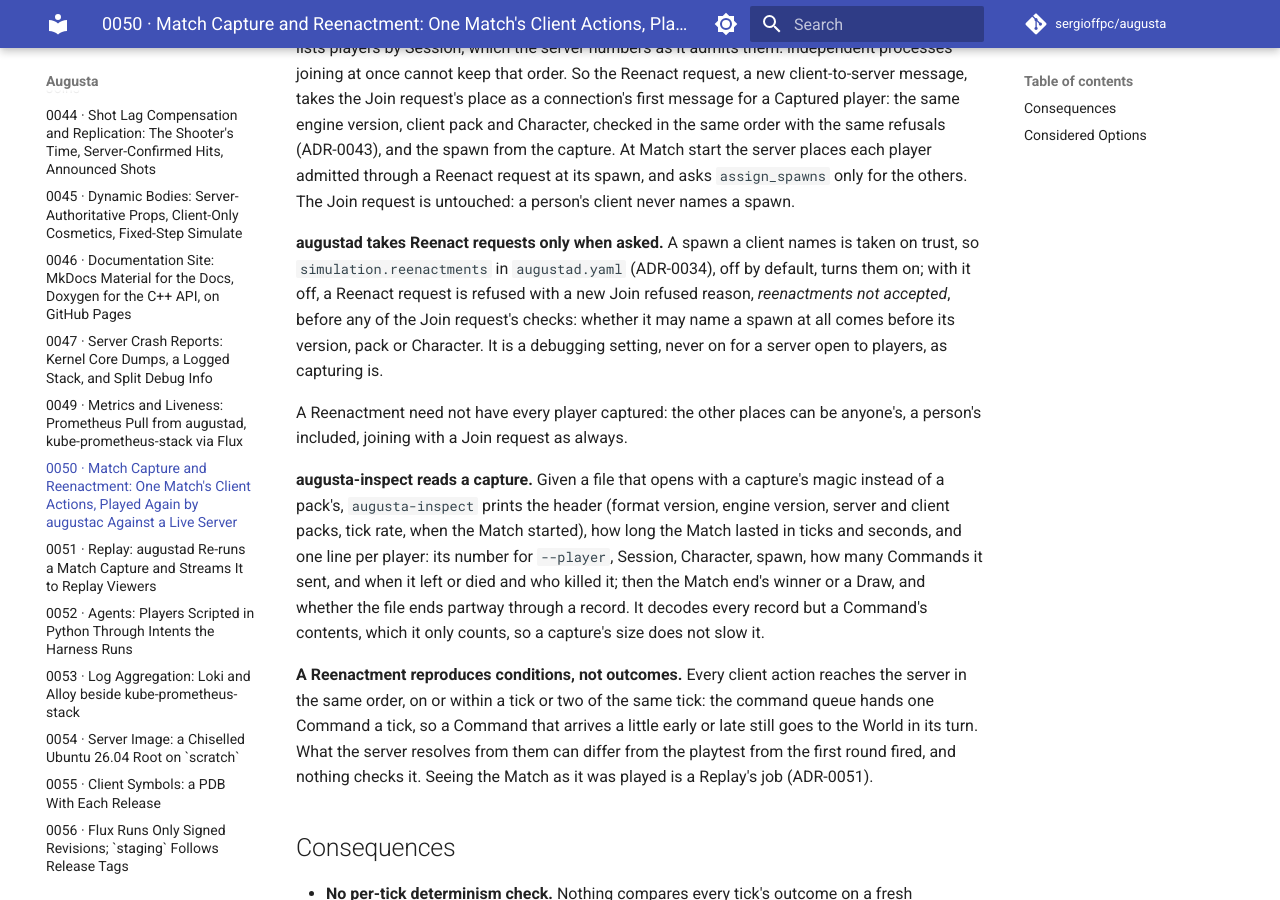
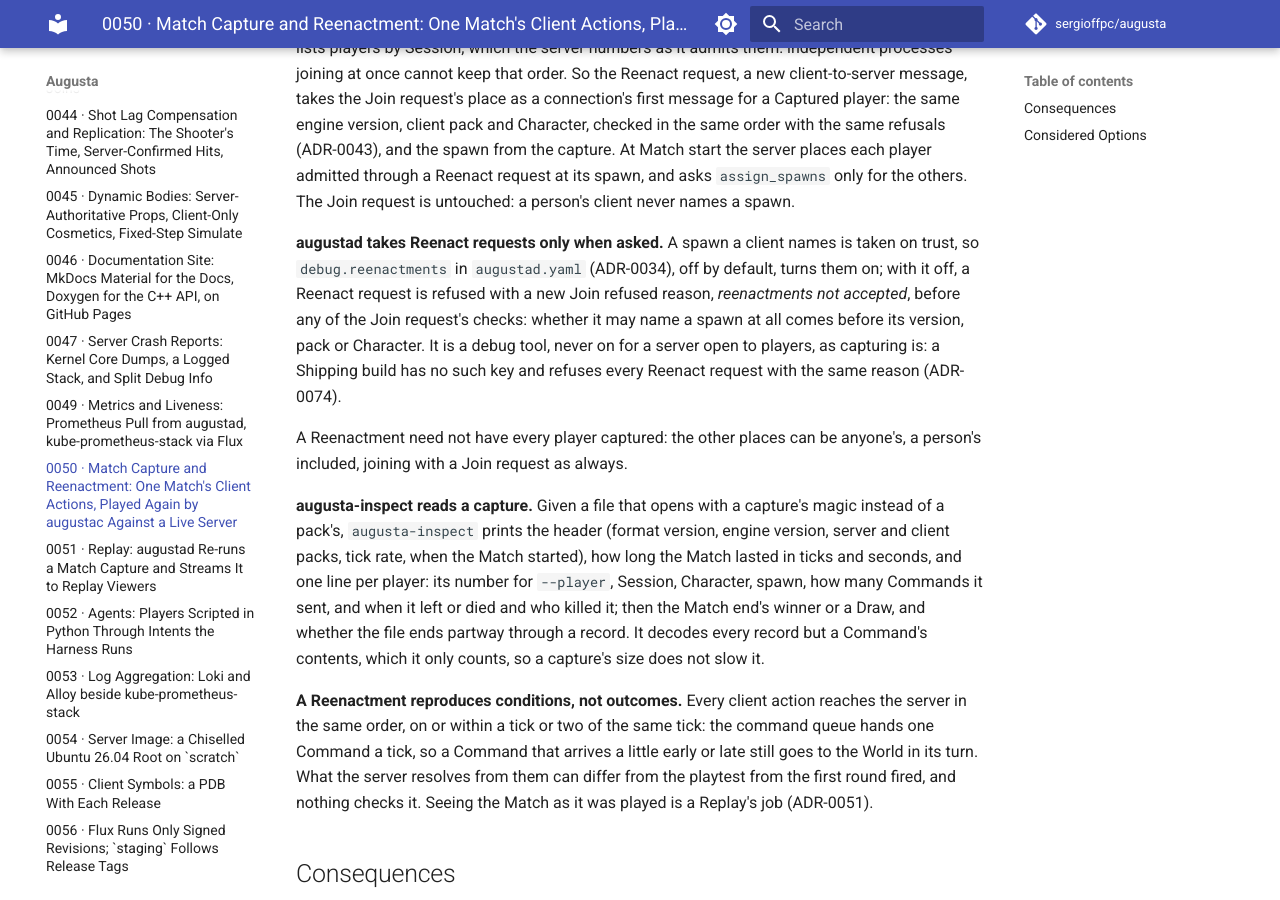
Before and after one commit to sergioffpc/augusta, an MkDocs documentation site: the page built from docs/adr/0050-match-capture-and-reenactment.md, in a window 1280 px wide and 900 px high, scrolled down 3723 px. Built offline with MkDocs 1.6.1 and Material for MkDocs 9.7.7, drawn with Linux system fonts in a browser that asks for light colours; comment, search, counter and statistics services are not loaded.

Commit message:
docs(adr): compile debug tools out of Shipping builds
ADR-0074 decides which build carries the debug tools: one CMake option,
AUGUSTA_DEBUG_TOOLS, on by default, turned off by new -shipping presets
that make the build players get. A `debug` config section, absent from
Shipping builds, says which tools start on. ADR-0034 gains that section,
ADR-0050 moves simulation.reenactments under it, and the glossary gains
Development build and Shipping build.

Co-Authored-By: Claude Opus 5.5 <noreply@anthropic.com>

```diff
--- a/docs/adr/0050-match-capture-and-reenactment.md
+++ b/docs/adr/0050-match-capture-and-reenactment.md
@@ -174,12 +174,13 @@ request at its spawn, and asks `assign_spawns` only for the others. The Join
 request is untouched: a person's client never names a spawn.
 
 **augustad takes Reenact requests only when asked.** A spawn a client names is
-taken on trust, so `simulation.reenactments` in `augustad.yaml` (ADR-0034), off
-by default, turns them on; with it off, a Reenact request is refused with a new
+taken on trust, so `debug.reenactments` in `augustad.yaml` (ADR-0034), off by
+default, turns them on; with it off, a Reenact request is refused with a new
 Join refused reason, _reenactments not accepted_, before any of the Join
 request's checks: whether it may name a spawn at all comes before its version,
-pack or Character. It is a debugging setting, never on for a server open to
-players, as capturing is.
+pack or Character. It is a debug tool, never on for a server open to players, as
+capturing is: a Shipping build has no such key and refuses every Reenact request
+with the same reason (ADR-0074).
 
 A Reenactment need not have every player captured: the other places can be
 anyone's, a person's included, joining with a Join request as always.
```
Also changed, not shown: GLOSSARY.md (+9 -0 lines), docs/ARCHITECTURE.md (+3 -0 lines), docs/adr/0034-runtime-config-file.md (+4 -0 lines), docs/adr/0074-debug-tools-compiled-out-of-shipping-builds.md (added, +73 -0 lines).
